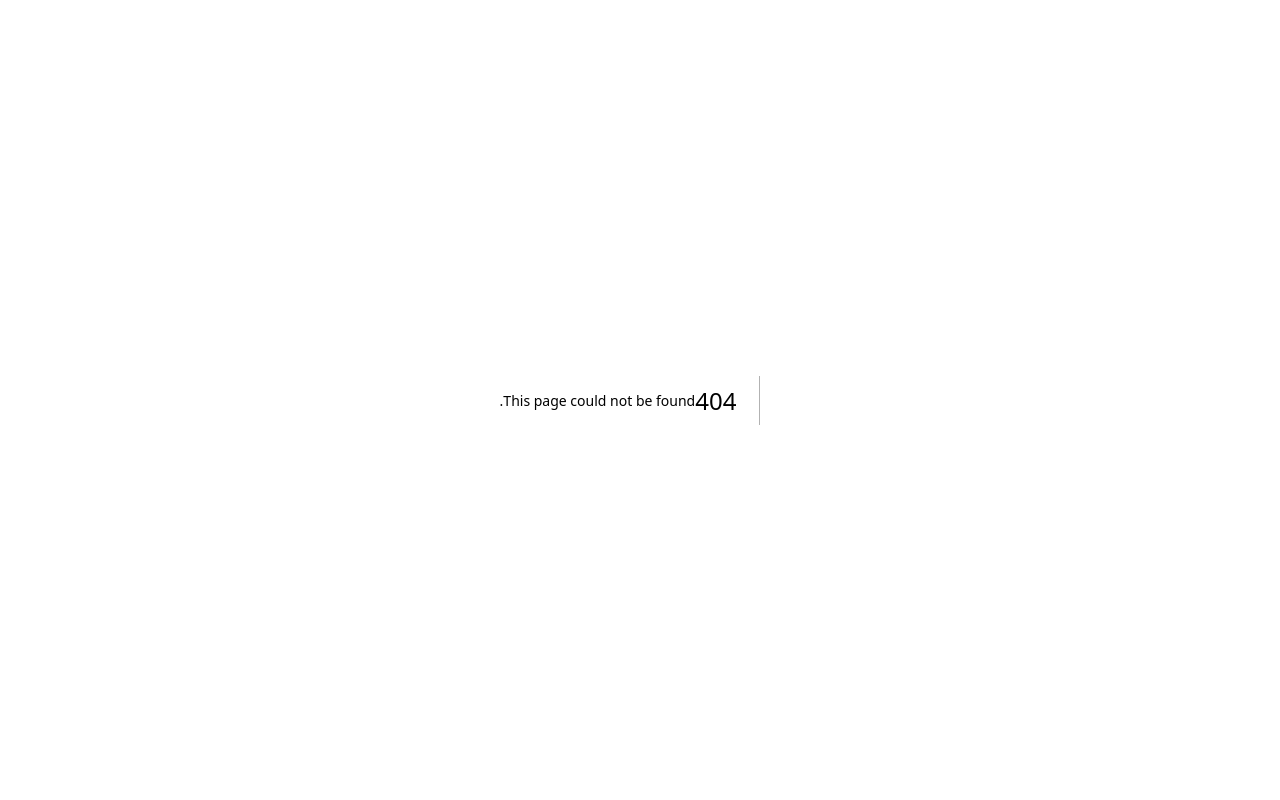
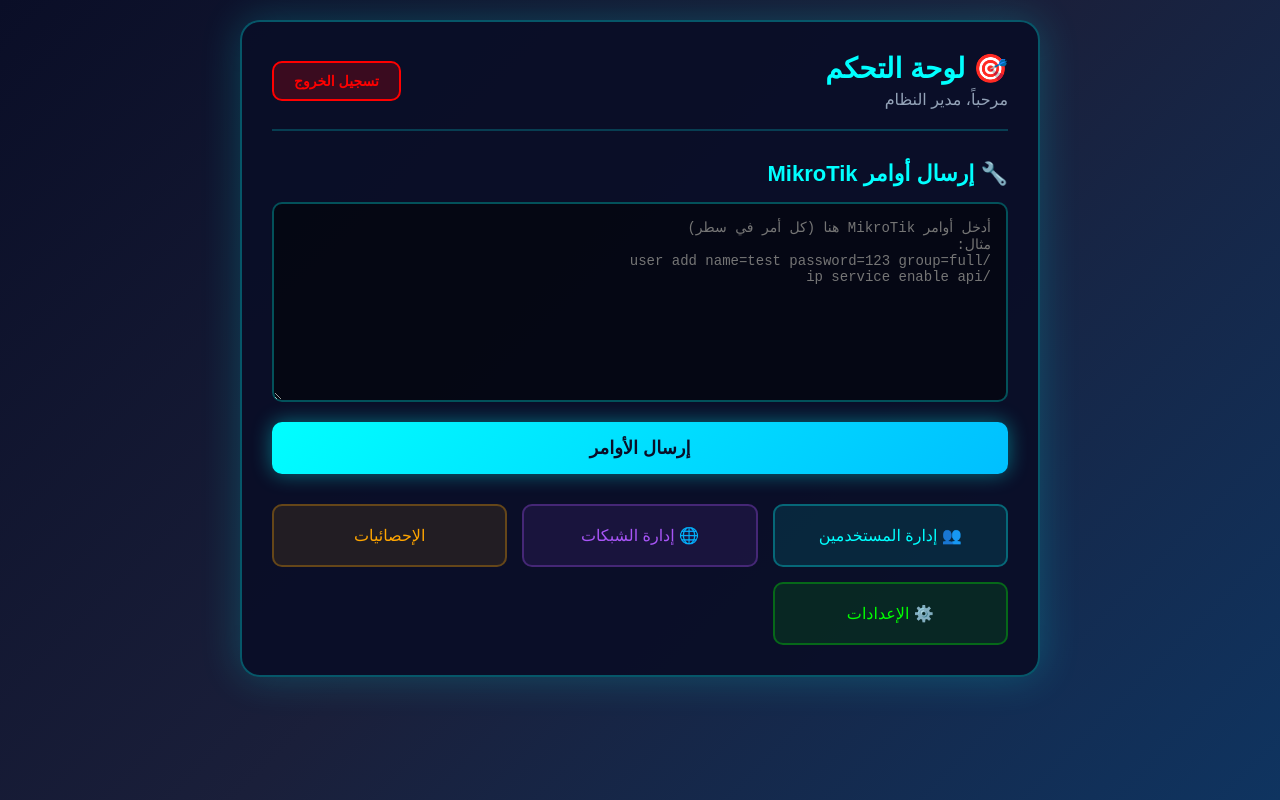
Before and after one commit to JassasSoft/jassasnetcard, a Next.js app: page /dashboard in a window 1280 px wide. Before the commit this address had no page. Built offline with nearby package versions, Linux system fonts and the light colour scheme; sample sign-in values are in the browser's storage.

Commit message:
Add Dashboard and MikroTik API

```diff
--- /dev/null
+++ b/app/api/mikrotik/route.ts
@@ -0,0 +1,37 @@
+import { NextResponse } from 'next/server'
+
+export async function POST(request: Request) {
+  try {
+    const { commands } = await request.json()
+
+    if (!commands) {
+      return NextResponse.json({
+        success: false,
+        message: 'لا توجد أوامر'
+      })
+    }
+
+    // هنا هنضيف كود الربط الفعلي مع MikroTik
+    // مؤقتاً: محاكاة نجاح العملية
+
+    console.log(' الأوامر المستلمة:', commands)
+
+    // تقسيم الأوامر (كل سطر أمر)
+    const commandList = commands.split('\n').filter(cmd => cmd.trim())
+
+    console.log(`✅ تم استلام ${commandList.length} أمر`)
+
+    return NextResponse.json({
+      success: true,
+      message: `تم إرسال ${commandList.length} أمر بنجاح`,
+      commands: commandList
+    })
+
+  } catch (error) {
+    console.error('❌ خطأ:', error)
+    return NextResponse.json({
+      success: false,
+      message: 'خطأ في الخادم'
+    }, { status: 500 })
+  }
+}
--- /dev/null
+++ b/app/dashboard/page.tsx
@@ -0,0 +1,240 @@
+'use client'
+import { useState, useEffect } from 'react'
+import { useRouter } from 'next/navigation'
+
+export default function DashboardPage() {
+  const [user, setUser] = useState<any>(null)
+  const [mikrotikCommands, setMikrotikCommands] = useState('')
+  const [result, setResult] = useState('')
+  const [loading, setLoading] = useState(false)
+  const router = useRouter()
+
+  useEffect(() => {
+    // التحقق من تسجيل الدخول
+    const userData = localStorage.getItem('user')
+    if (!userData) {
+      router.push('/login')
+    } else {
+      setUser(JSON.parse(userData))
+    }
+  }, [router])
+
+  const sendMikrotikCommand = async () => {
+    setLoading(true)
+    setResult('')
+
+    try {
+      const response = await fetch('/api/mikrotik', {
+        method: 'POST',
+        headers: { 'Content-Type': 'application/json' },
+        body: JSON.stringify({ commands: mikrotikCommands })
+      })
+
+      const data = await response.json()
+
+      if (data.success) {
+        setResult('✅ تم إرسال الأوامر بنجاح!')
+      } else {
+        setResult('❌ خطأ: ' + data.message)
+      }
+    } catch (error) {
+      setResult('❌ خطأ في الاتصال')
+    } finally {
+      setLoading(false)
+    }
+  }
+
+  const handleLogout = () => {
+    localStorage.removeItem('user')
+    router.push('/login')
+  }
+
+  if (!user) {
+    return <div style={{ padding: '20px', color: 'white' }}>جاري التحميل...</div>
+  }
+
+  return (
+    <div style={{
+      minHeight: '100vh',
+      background: 'linear-gradient(135deg, #0a0e27 0%, #1a1f3a 50%, #0f3460 100%)',
+      padding: '20px',
+      fontFamily: 'Arial, sans-serif'
+    }}>
+      <div style={{
+        maxWidth: '800px',
+        margin: '0 auto',
+        background: 'rgba(10, 14, 39, 0.95)',
+        border: '2px solid rgba(0, 255, 255, 0.3)',
+        borderRadius: '20px',
+        padding: '30px',
+        boxShadow: '0 0 40px rgba(0, 255, 255, 0.2)'
+      }}>
+        {/* Header */}
+        <div style={{
+          display: 'flex',
+          justifyContent: 'space-between',
+          alignItems: 'center',
+          marginBottom: '30px',
+          paddingBottom: '20px',
+          borderBottom: '2px solid rgba(0, 255, 255, 0.2)'
+        }}>
+          <div>
+            <h1 style={{
+              color: '#00ffff',
+              fontSize: '28px',
+              margin: 0
+            }}>
+              🎯 لوحة التحكم
+            </h1>
+            <p style={{
+              color: '#94a3b8',
+              fontSize: '16px',
+              margin: '5px 0 0'
+            }}>
+              مرحباً، {user.full_name || 'مدير النظام'}
+            </p>
+          </div>
+          <button
+            onClick={handleLogout}
+            style={{
+              background: 'rgba(255, 0, 0, 0.2)',
+              border: '2px solid #ff0000',
+              color: '#ff0000',
+              padding: '10px 20px',
+              borderRadius: '10px',
+              cursor: 'pointer',
+              fontSize: '14px',
+              fontWeight: 'bold'
+            }}
+          >
+             تسجيل الخروج
+          </button>
+        </div>
+
+        {/* MikroTik Commands Section */}
+        <div style={{ marginBottom: '30px' }}>
+          <h2 style={{
+            color: '#00ffff',
+            fontSize: '22px',
+            marginBottom: '15px'
+          }}>
+            🔧 إرسال أوامر MikroTik
+          </h2>
+
+          <textarea
+            value={mikrotikCommands}
+            onChange={(e) => setMikrotikCommands(e.target.value)}
+            placeholder="أدخل أوامر MikroTik هنا (كل أمر في سطر)&#10;مثال:&#10;/user add name=test password=123 group=full&#10;/ip service enable api"
+            style={{
+              width: '100%',
+              minHeight: '200px',
+              padding: '15px',
+              background: 'rgba(0, 0, 0, 0.5)',
+              border: '2px solid rgba(0, 255, 255, 0.3)',
+              borderRadius: '10px',
+              color: '#fff',
+              fontSize: '14px',
+              fontFamily: 'monospace',
+              outline: 'none',
+              resize: 'vertical'
+            }}
+          />
+
+          <button
+            onClick={sendMikrotikCommand}
+            disabled={loading}
+            style={{
+              width: '100%',
+              padding: '15px',
+              background: loading ? '#666' : 'linear-gradient(135deg, #00ffff 0%, #00bfff 100%)',
+              color: '#0a0e27',
+              fontSize: '18px',
+              fontWeight: 'bold',
+              borderRadius: '10px',
+              border: 'none',
+              cursor: loading ? 'not-allowed' : 'pointer',
+              marginTop: '15px',
+              boxShadow: '0 0 20px rgba(0, 255, 255, 0.4)'
+            }}
+          >
+            {loading ? '⏳ جاري الإرسال...' : ' إرسال الأوامر'}
+          </button>
+
+          {result && (
+            <div style={{
+              marginTop: '15px',
+              padding: '15px',
+              background: result.includes('✅') ? 'rgba(0, 255, 0, 0.2)' : 'rgba(255, 0, 0, 0.2)',
+              border: `2px solid ${result.includes('✅') ? '#00ff00' : '#ff0000'}`,
+              borderRadius: '10px',
+              color: result.includes('✅') ? '#00ff00' : '#ff0000',
+              textAlign: 'center',
+              fontWeight: 'bold'
+            }}>
+              {result}
+            </div>
+          )}
+        </div>
+
+        {/* Quick Actions */}
+        <div style={{
+          display: 'grid',
+          gridTemplateColumns: 'repeat(auto-fit, minmax(200px, 1fr))',
+          gap: '15px'
+        }}>
+          <button style={{
+            padding: '20px',
+            background: 'rgba(0, 255, 255, 0.1)',
+            border: '2px solid rgba(0, 255, 255, 0.3)',
+            borderRadius: '10px',
+            color: '#00ffff',
+            fontSize: '16px',
+            cursor: 'pointer',
+            textAlign: 'center'
+          }}>
+            👥 إدارة المستخدمين
+          </button>
+
+          <button style={{
+            padding: '20px',
+            background: 'rgba(168, 85, 247, 0.1)',
+            border: '2px solid rgba(168, 85, 247, 0.3)',
+            borderRadius: '10px',
+            color: '#a855f7',
+            fontSize: '16px',
+            cursor: 'pointer',
+            textAlign: 'center'
+          }}>
+            🌐 إدارة الشبكات
+          </button>
+
+          <button style={{
+            padding: '20px',
+            background: 'rgba(255, 165, 0, 0.1)',
+            border: '2px solid rgba(255, 165, 0, 0.3)',
+            borderRadius: '10px',
+            color: '#ffa500',
+            fontSize: '16px',
+            cursor: 'pointer',
+            textAlign: 'center'
+          }}>
+             الإحصائيات
+          </button>
+
+          <button style={{
+            padding: '20px',
+            background: 'rgba(0, 255, 0, 0.1)',
+            border: '2px solid rgba(0, 255, 0, 0.3)',
+            borderRadius: '10px',
+            color: '#00ff00',
+            fontSize: '16px',
+            cursor: 'pointer',
+            textAlign: 'center'
+          }}>
+            ⚙️ الإعدادات
+          </button>
+        </div>
+      </div>
+    </div>
+  )
+}
```
